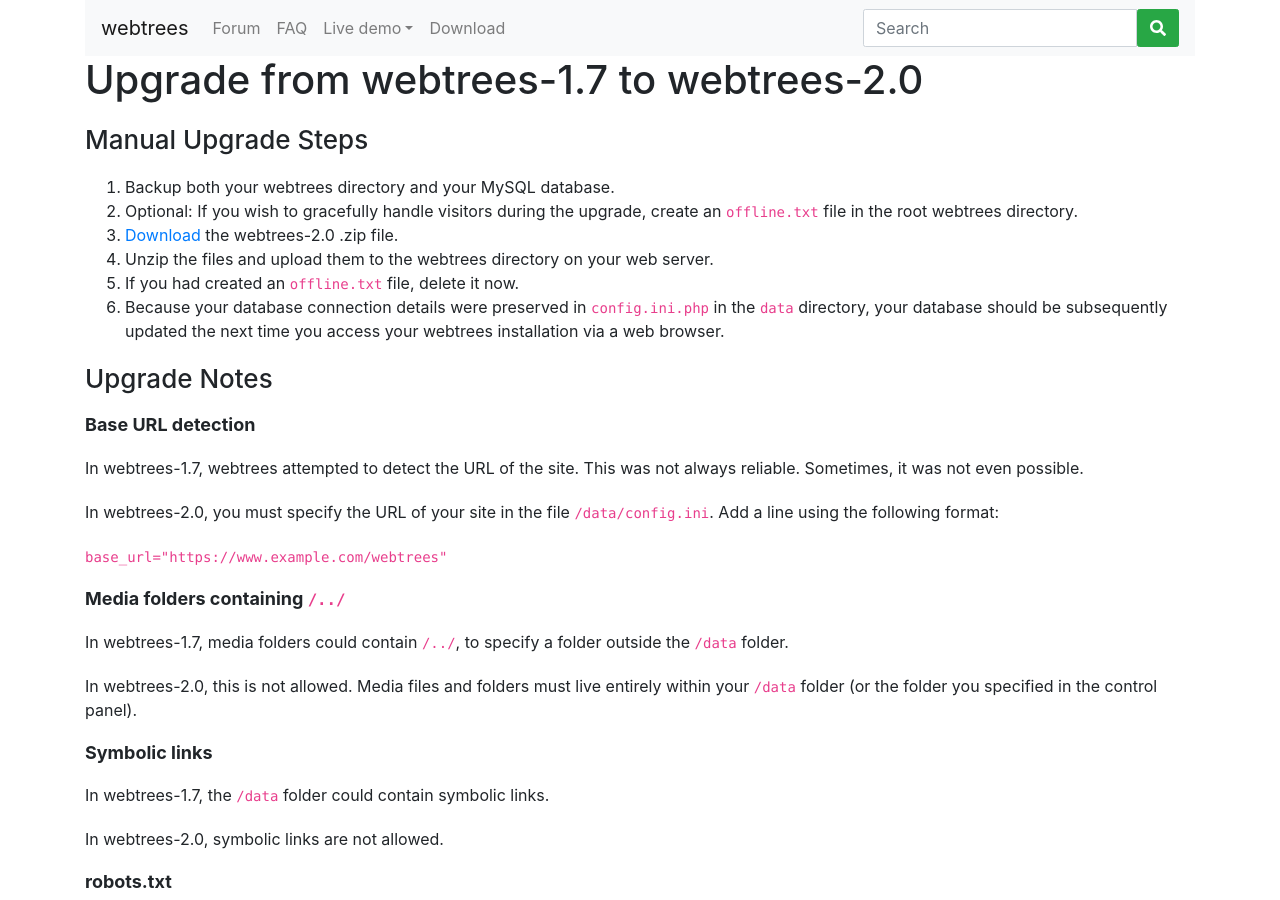
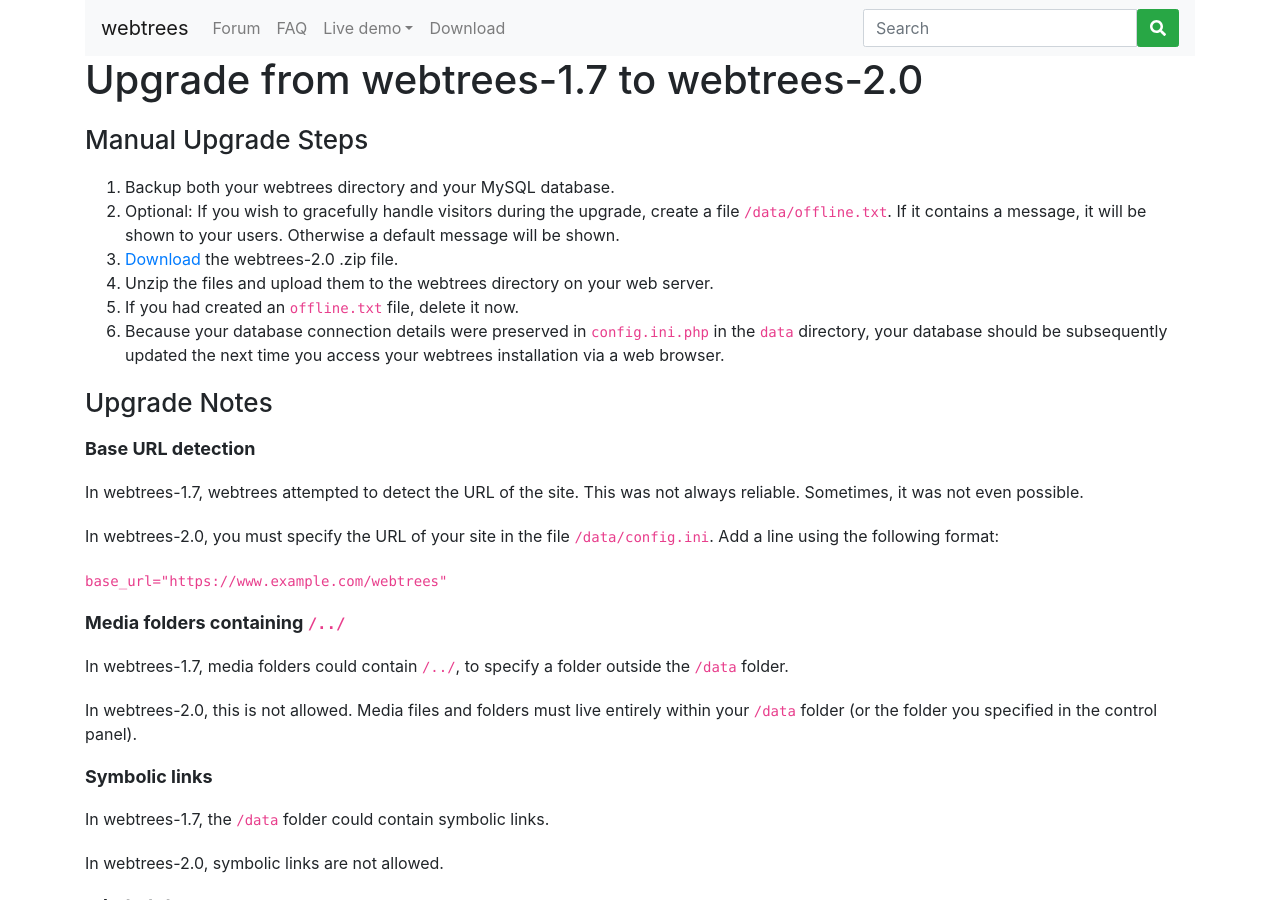
Before and after one commit to webtrees/webtrees.github.io, a Jekyll site: the page built from upgrade.md, in a window 1280 px wide and 900 px high. Built offline with Jekyll 4.4.1, drawn with Linux system fonts in a browser that asks for light colours; nearby versions of some CDN libraries.

Commit message:
Update upgrade.md

```diff
--- a/upgrade.md
+++ b/upgrade.md
@@ -9,7 +9,7 @@ permalink: /upgrade
 ## Manual Upgrade Steps
 
 1. Backup both your webtrees directory and your MySQL database.
-2. Optional: If you wish to gracefully handle visitors during the upgrade, create an `offline.txt` file in the root webtrees directory.
+2. Optional: If you wish to gracefully handle visitors during the upgrade, create a file `/data/offline.txt`. If it contains a message, it will be shown to your users.  Otherwise a default message will be shown.
 3. [Download](https://github.com/fisharebest/webtrees/releases/tag/2.0.0) the webtrees-2.0 .zip file.
 4. Unzip the files and upload them to the webtrees directory on your web server.
 5. If you had created an `offline.txt` file, delete it now.
```
